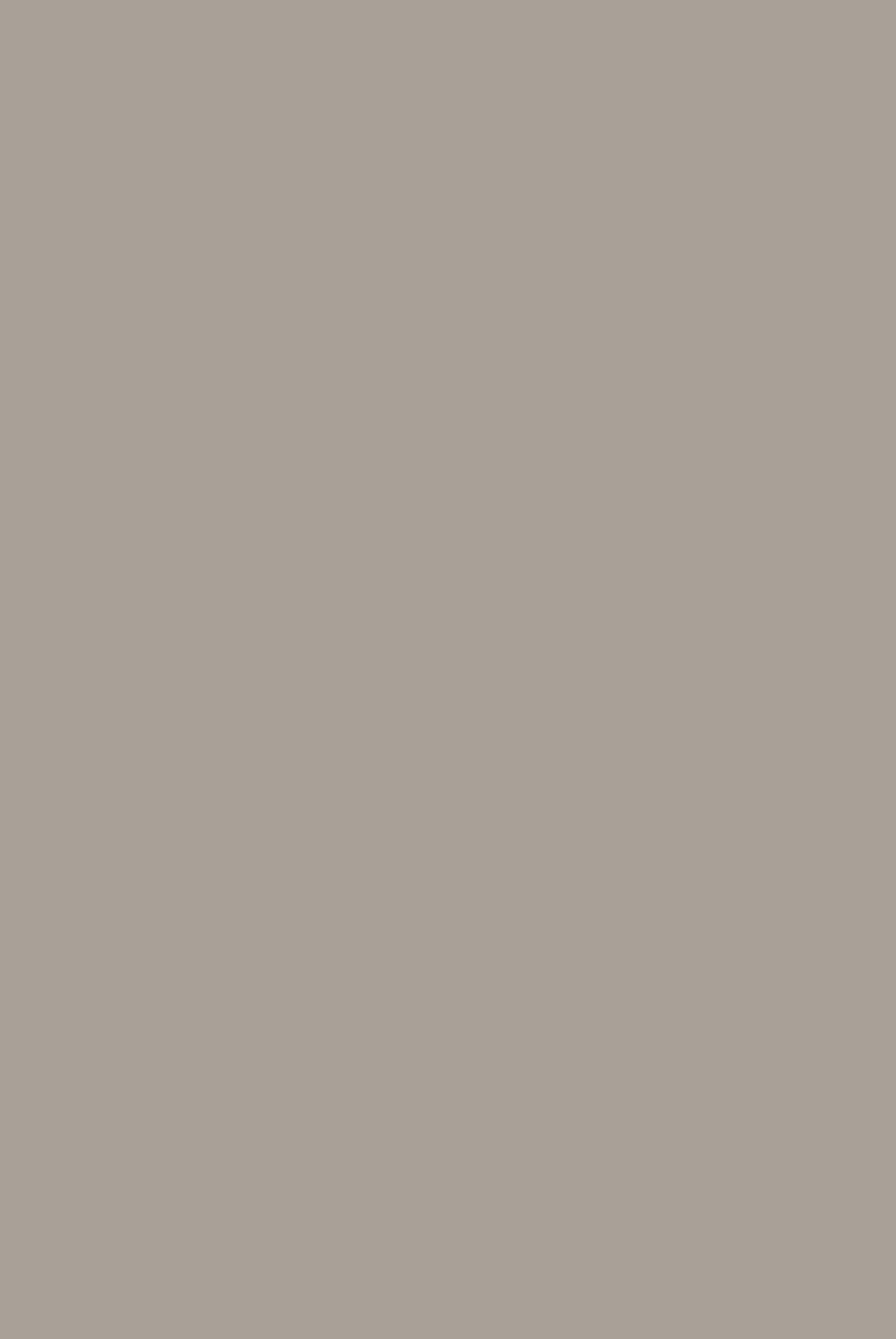
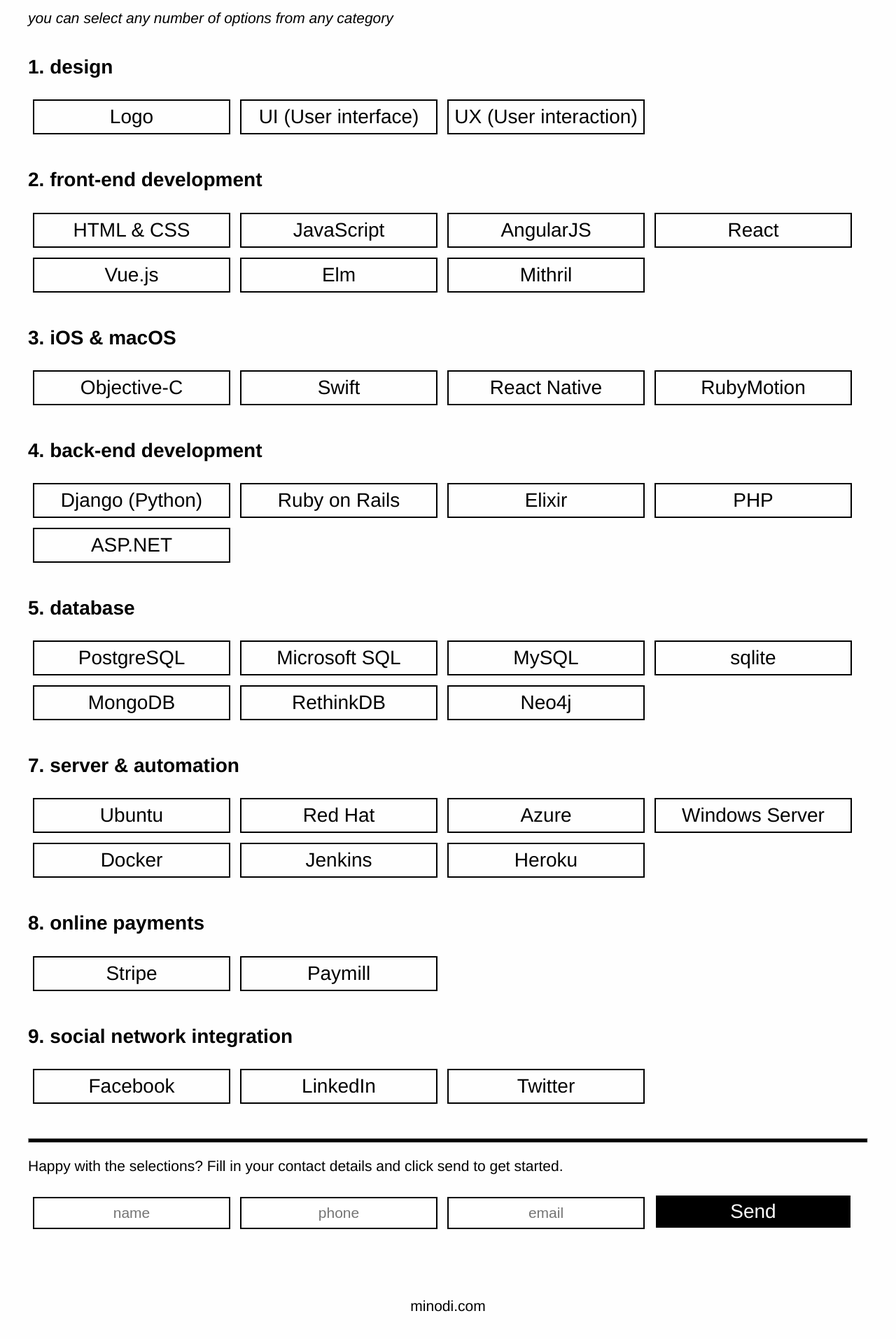
Before and after one commit to e0/minodi_old, a Vue app in the folder site/: page /#/ in a window 1280 px wide. Shown: the part 335-2248 px from the top of the page at 70% size. Before the commit the page ends 800 px from the top, so only its background shows below. Built offline with nearby package versions, Linux system fonts and the light colour scheme.

Commit message:
Add static site

```diff
--- a/site/src/App.vue
+++ b/site/src/App.vue
@@ -6,42 +6,51 @@
 
 <script>
 
-import { default as generateColorScheme } from './helpers/color-scheme-generator'
+export default {
+  name: 'app'
+}
 
-export default {
-  name: 'app',
-  mounted () {
-    const colorScheme = generateColorScheme()
-
-    document.body.style.color = colorScheme.strong1
-    document.body.style.backgroundColor = colorScheme.pastel1
-
-    const boxes = document.getElementsByClassName('box')
-    Array.from(boxes).forEach((box) => {
-      box.style.color = colorScheme.strong2
-      box.style.backgroundColor = colorScheme.pastel2
-      box.style.border = `1px solid ${colorScheme.strong2}`
-    })
-  }
-}
 </script>
 
 <style lang="scss">
+
+body {
+  background-color: #fefefe;
+}
 
 #app {
   font-family: 'Avenir', Helvetica, Arial, sans-serif;
   -webkit-font-smoothing: antialiased;
   -moz-osx-font-smoothing: grayscale;
   max-width: 1200px;
-  margin: 42px auto;
+  margin: 42px auto 0 auto;
+
+  p {
+    font-size: 21px;
+  }
+
+  h1 {
+    font-size: 42px;
+  }
+
+  h2 {
+    font-size: 28px;
+  }
+
+  .subtitle {
+    margin-top: -21px;
+    margin-bottom: 42px;
+    font-style: italic;
+  }
 }
 
 @media all and (max-width: 1024px) {
   #app {
     max-width: 100%;
     margin: 21px;
-    p {
-      font-size: 1.25em;
+
+    h2 {
+      font-size: 21px;
     }
   }
 }
--- a/site/src/components/Home.vue
+++ b/site/src/components/Home.vue
@@ -1,34 +1,154 @@
 <template>
   <div class="home">
-    <h1>{{ msg }}</h1>
-    <div class="box">
-      <h2>Box</h2>
-      <p>Lorem ipsum dolor sit amet, consectetur adipiscing elit, sed do eiusmod tempor incididunt ut labore et dolore magna aliqua. Ut enim ad minim veniam, quis nostrud exercitation ullamco laboris nisi ut aliquip ex ea commodo consequat. Duis aute irure dolor in reprehenderit in voluptate velit esse cillum dolore eu fugiat nulla pariatur. Excepteur sint occaecat cupidatat non proident, sunt in culpa qui officia deserunt mollit anim id est laborum.</p>
+    <h1>minodi</h1>
+    <hr>
+    <h2>a web consulting agency, from design to production</h2>
+    <h2>select what you need help with from the menu below and we will get started</h2>
+    <hr>
+    <h1>Menu</h1>
+    <p class="subtitle">you can select any number of options from any category</p>
+    <div class="section">
+      <h2>1. design</h2>
+      <span class="option">Logo</span>
+      <span class="option">UI (User interface)</span>
+      <span class="option">UX (User interaction)</span>
     </div>
+    <div class="section">
+      <h2>2. front-end development</h2>
+      <span class="option">HTML & CSS</span>
+      <span class="option">JavaScript</span>
+      <span class="option">AngularJS</span>
+      <span class="option">React</span>
+      <span class="option">Vue.js</span>
+      <span class="option">Elm</span>
+      <span class="option">Mithril</span>
+    </div>
+    <div class="section">
+      <h2>3. iOS & macOS</h2>
+      <span class="option">Objective-C</span>
+      <span class="option">Swift</span>
+      <span class="option">React Native</span>
+      <span class="option">RubyMotion</span>
+    </div>
+    <div class="section">
+      <h2>4. back-end development</h2>
+      <span class="option">Django (Python)</span>
+      <span class="option">Ruby on Rails</span>
+      <span class="option">Elixir</span>
+      <span class="option">PHP</span>
+      <span class="option">ASP.NET</span>
+    </div>
+    <div class="section">
+      <h2>5. database</h2>
+      <span class="option">PostgreSQL</span>
+      <span class="option">Microsoft SQL</span>
+      <span class="option">MySQL</span>
+      <span class="option">sqlite</span>
+      <span class="option">MongoDB</span>
+      <span class="option">RethinkDB</span>
+      <span class="option">Neo4j</span>
+    </div>
+    <div class="section">
+      <h2>7. server & automation</h2>
+      <span class="option">Ubuntu</span>
+      <span class="option">Red Hat</span>
+      <span class="option">Azure</span>
+      <span class="option">Windows Server</span>
+      <span class="option">Docker</span>
+      <span class="option">Jenkins</span>
+      <span class="option">Heroku</span>
+    </div>
+    <div class="section">
+      <h2>8. online payments</h2>
+      <span class="option">Stripe</span>
+      <span class="option">Paymill</span>
+    </div>
+    <div class="section">
+      <h2>9. social network integration</h2>
+      <span class="option">Facebook</span>
+      <span class="option">LinkedIn</span>
+      <span class="option">Twitter</span>
+    </div>
+    <hr>
+    <div>
+      <p>Happy with the selections? Fill in your contact details and click send to get started.</p>
+      <form>
+        <input type="text" placeholder="name">
+        <input type="phone" placeholder="phone">
+        <input type="email" placeholder="email">
+        <a class="button" href="#">Send</a>
+      </form>
+    </div>
+    <footer>
+      <p>minodi.com</p>
+    </footer>
   </div>
 </template>
 
 <script>
 export default {
-  name: 'home',
-  data () {
-    return {
-      msg: 'Hello, how are you?'
-    }
-  }
+  name: 'home'
 }
 </script>
 
 <style lang="scss">
 
-.box {
-  padding: 42px;
-  border-radius: 7px;
+hr {
+  color: #000;
+  background-color: #000;
+  height: 5px;
+}
+
+.section {
+  margin-bottom: 42px;
+}
+
+.option, form input, form a {
+  display: inline-block;
+  width: calc(25% - 18px);
+  cursor: pointer;
+  margin: 7px;
+  padding: 7px;
+  text-align: center;
+  border: 2px solid;
+  box-sizing: border-box;
+  border-radius: 0;
+}
+
+.option {
+  font-size: 28px;
+
+  &:hover {
+    background-color: #acdfac;
+  }
+}
+
+form {
+  input {
+    font-size: 21px;
+    line-height: 28px;
+  }
+
+  a {
+    color: #fefefe;
+    background-color: #000;
+    font-size: 28px;
+    line-height: 32px;
+    text-decoration: none;
+  }
+}
+
+footer {
+  margin-top: 63px;
+  padding: 7px;
+  margin-bottom: 0;
+  text-align: center;
 }
 
 @media all and (max-width: 1024px) {
-  .box {
-    padding: 21px;
+  .option, form input, form a {
+    display: block;
+    width: 100%;
   }
 }
 
--- a/site/src/router/index.js
+++ b/site/src/router/index.js
@@ -5,6 +5,7 @@
 Vue.use(Router)
 
 export default new Router({
+  mode: 'history',
   routes: [
     {
       path: '/',
```
